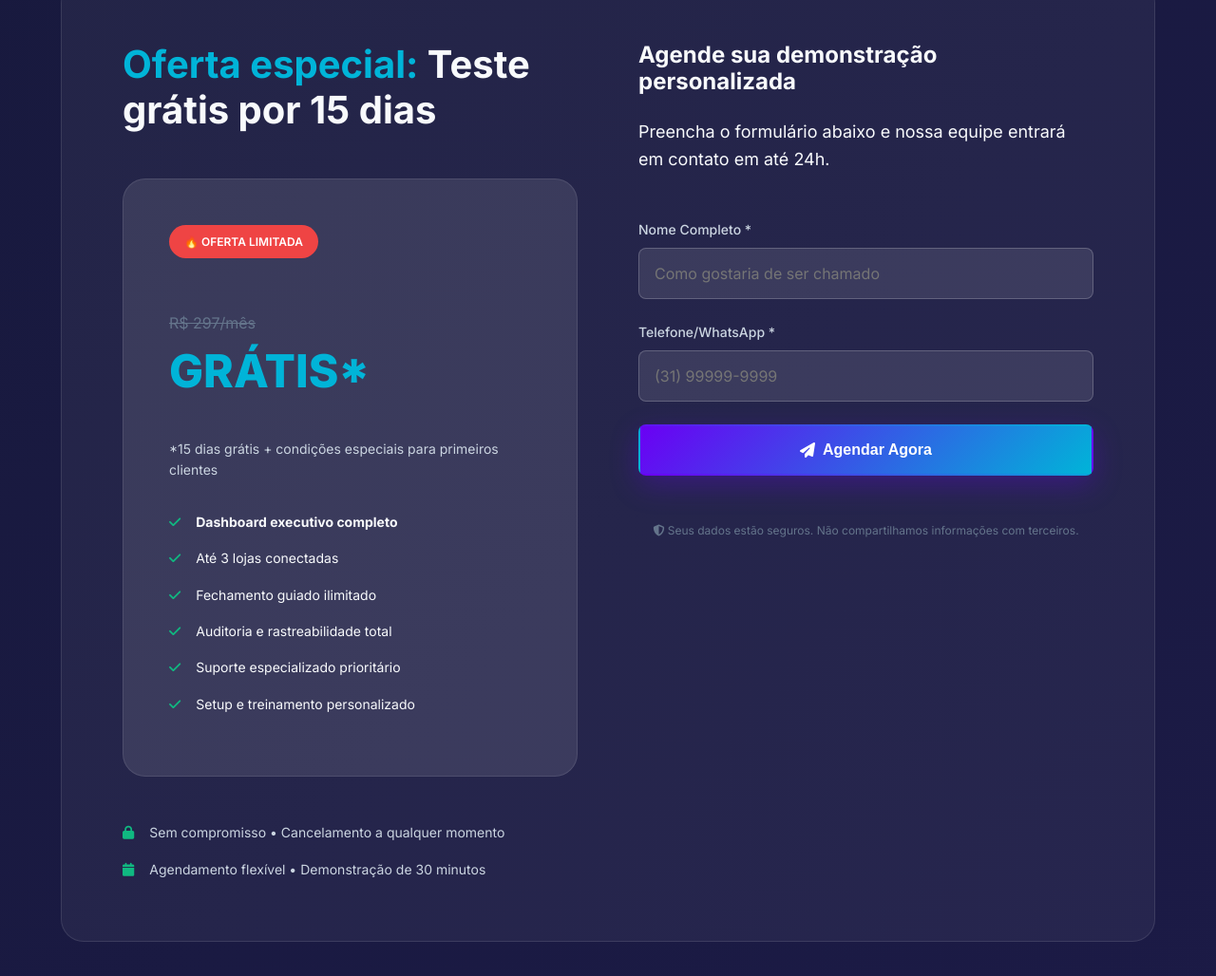
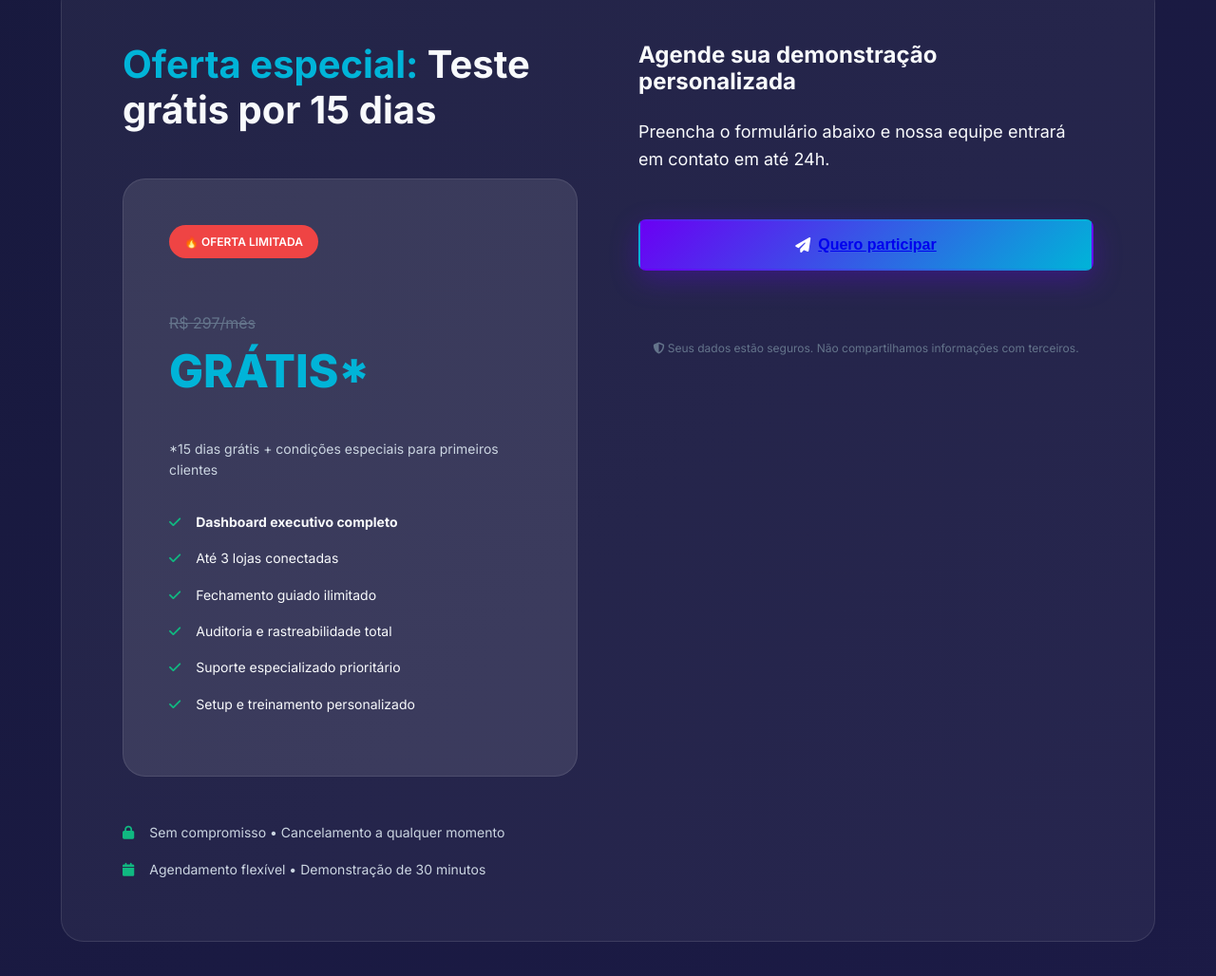
Before and after one commit to Yodaime/CloserFlowLand, a website: page index.html in a window 1280 px wide. Shown: the part 6565-7593 px from the top of the page at 95% size. Drawn offline with Linux system fonts and the light colour scheme.

Commit message:
ajustes de formulario

```diff
--- a/index.html
+++ b/index.html
@@ -436,6 +436,8 @@
                     </div>
                 </div>
 
+
+
                 <div class="demo-form-container">
                     <div class="form-header">
                         <h3>Agende sua demonstração personalizada</h3>
@@ -443,7 +445,7 @@
                     </div>
 
                     <form id="demoForm" class="demo-form">
-                        <div class="form-group">
+                        <!-- <div class="form-group">
                             <label for="name">Nome Completo *</label>
                             <input type="text" id="name" name="name" required placeholder="Como gostaria de ser chamado">
                         </div>
@@ -451,11 +453,20 @@
                         <div class="form-group">
                             <label for="phone">Telefone/WhatsApp *</label>
                             <input type="tel" id="phone" name="phone" required placeholder="(31) 99999-9999">
-                        </div>
+                        </div> -->
 
                         <button type="submit" class="btn btn-primary btn-block">
-                            <i class="fas fa-paper-plane"></i> Agendar Agora
+                            <i class="fas fa-paper-plane"></i> <a href="https://docs.google.com/forms/d/e/1FAIpQLSeGe-Gm962BlTZDpisbbcgieDKvmWpoBL68WCWZImiCLFZgSQ/viewform"
+                               class="block w-full text-center bg-indigo-600 text-white py-3 px-6 rounded-md hover:bg-green-600 transition duration-300 font-semibold"
+                               target="_blank"
+                               role="button">
+                              Quero participar
+                            </a>
                         </button>
+                        <div class="md:w-1/2 p-8">
+
+
+                    </div>
 
                         <p class="form-note">
                             <i class="fas fa-shield-alt"></i> Seus dados estão seguros. Não compartilhamos informações com terceiros.
```
